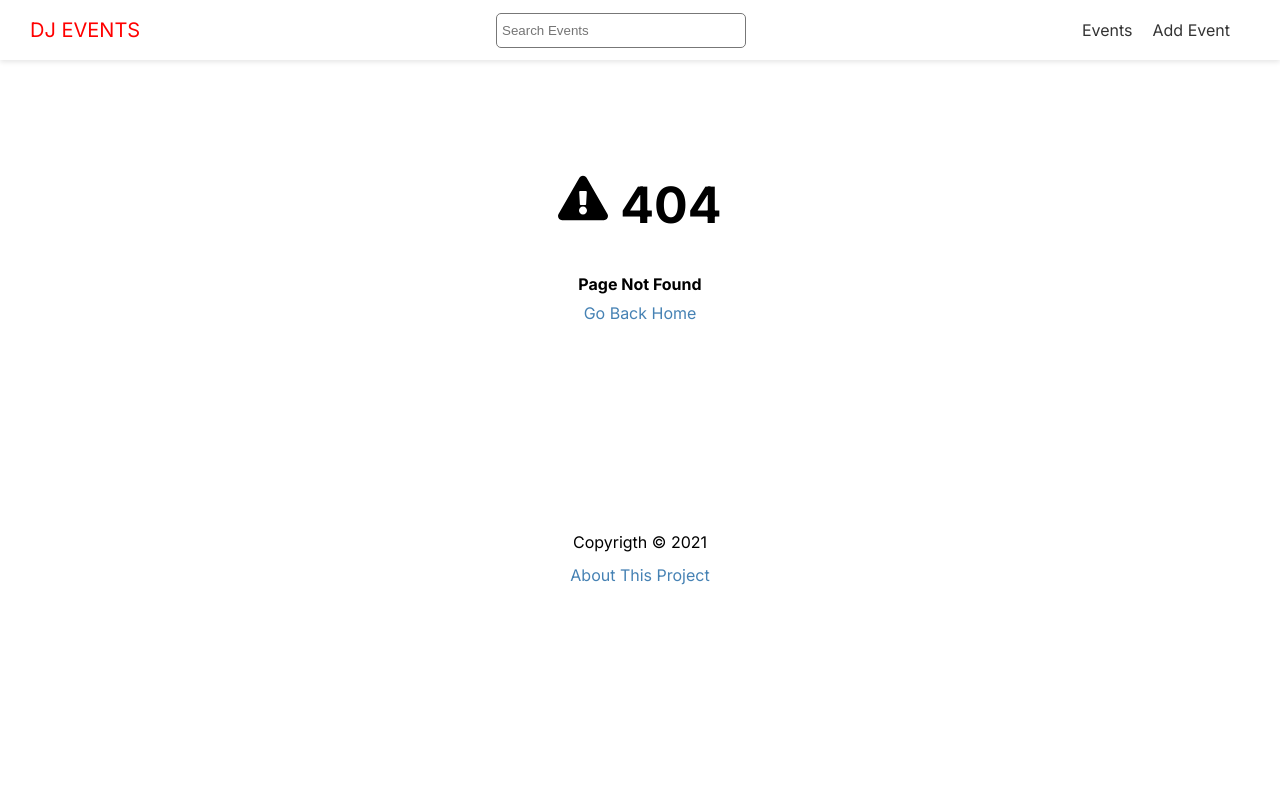
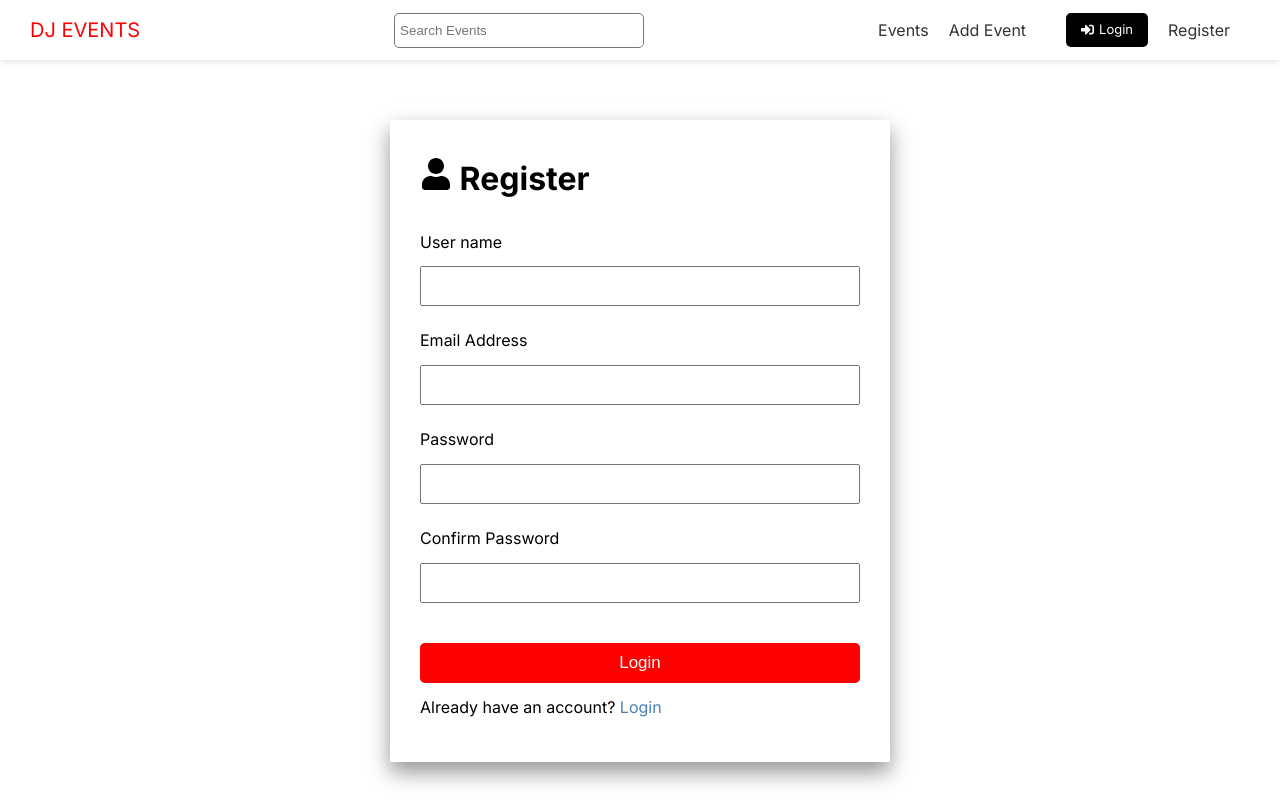
Before and after one commit to 1codingguy/nextJs-project, a Next.js app in the folder dj-events-frontend/: page /account/register in a window 1280 px wide. Before the commit this address had no page. Shown: the top 800 px of the page. Built offline with nearby package versions, Linux system fonts and the light colour scheme.

Commit message:
register and login form

```diff
--- /dev/null
+++ b/dj-events-frontend/app/account/login/AuthForm.module.css
@@ -0,0 +1,31 @@
+.auth {
+  max-width: 500px;
+  margin: auto;
+  padding: 30px;
+  box-shadow: 0px 10px 20px 0px rgba(50, 50, 50, 0.52);
+}
+
+.auth label {
+  display: block;
+  margin-bottom: 10px;
+}
+
+.auth input[type='text'],
+.auth input[type='email'],
+.auth input[type='password'] {
+  display: block;
+  width: 100%;
+  height: 40px;
+  padding: 5px;
+  font-size: 18px;
+}
+
+.auth input[type='submit'] {
+  margin-top: 20px;
+  width: 100%;
+  font-size: 17px;
+}
+
+.auth div {
+  margin-bottom: 20px;
+}
--- /dev/null
+++ b/dj-events-frontend/app/account/register/page.tsx
@@ -0,0 +1,79 @@
+'use client'
+
+import { FaUser } from 'react-icons/fa'
+import { ToastContainer, toast } from 'react-toastify'
+import 'react-toastify/dist/ReactToastify.css'
+import { useState, useEffect, useContext } from 'react'
+import Link from 'next/link'
+import styles from '../login/AuthForm.module.css'
+
+const RegisterPage = () => {
+  const [userName, setUserName] = useState('')
+  const [email, setEmail] = useState('')
+  const [password, setPassword] = useState('')
+  const [passwordConfirm, setPasswordConfirm] = useState('')
+
+  const handleSubmit = (e: React.FormEvent<HTMLFormElement>) => {
+    e.preventDefault()
+
+    if (password !== passwordConfirm) {
+      toast.error('Passwords do not match!')
+      return
+    }
+  }
+
+  return (
+    <div className={styles.auth}>
+      <h1>
+        <FaUser /> Register
+      </h1>
+      <ToastContainer />
+      <form onSubmit={e => handleSubmit(e)}>
+        <div>
+          <label htmlFor='userName'>User name</label>
+          <input
+            type='text'
+            id='userName'
+            value={userName}
+            onChange={e => setUserName(e.target.value)}
+          />
+        </div>
+        <div>
+          <label htmlFor='email'>Email Address</label>
+          <input
+            type='email'
+            id='email'
+            value={email}
+            onChange={e => setEmail(e.target.value)}
+          />
+        </div>
+        <div>
+          <label htmlFor='password'>Password</label>
+          <input
+            type='password'
+            id='password'
+            value={password}
+            onChange={e => setPassword(e.target.value)}
+          />
+        </div>
+        <div>
+          <label htmlFor='password'>Confirm Password</label>
+          <input
+            type='password'
+            id='passwordConfirm'
+            value={passwordConfirm}
+            onChange={e => setPasswordConfirm(e.target.value)}
+          />
+        </div>
+
+        <input type='submit' value='Login' className='btn' />
+      </form>
+
+      <p>
+        Already have an account? <Link href='/account/login'>Login</Link>
+      </p>
+    </div>
+  )
+}
+
+export default RegisterPage
--- a/dj-events-frontend/app/components/Header.tsx
+++ b/dj-events-frontend/app/components/Header.tsx
@@ -1,6 +1,7 @@
-import styles from './Header.module.css'
+import { FaSignInAlt, FaSignOutAlt } from 'react-icons/fa'
 import Link from 'next/link'
 import Search from './Search'
+import styles from './Header.module.css'
 
 const Header = () => {
   return (
@@ -19,6 +20,14 @@ const Header = () => {
           <li>
             <Link href='/events/add'>Add Event</Link>
           </li>
+          <li>
+            <Link href='/account/login' className='btn-secondary btn-icon'>
+              <FaSignInAlt /> Login
+            </Link>
+          </li>
+          <li>
+            <Link href='/account/register'>Register</Link>
+          </li>
         </ul>
       </nav>
     </header>
```
Also changed, not shown: dj-events-frontend/app/account/login/page.tsx (added, +56 -0 lines).
